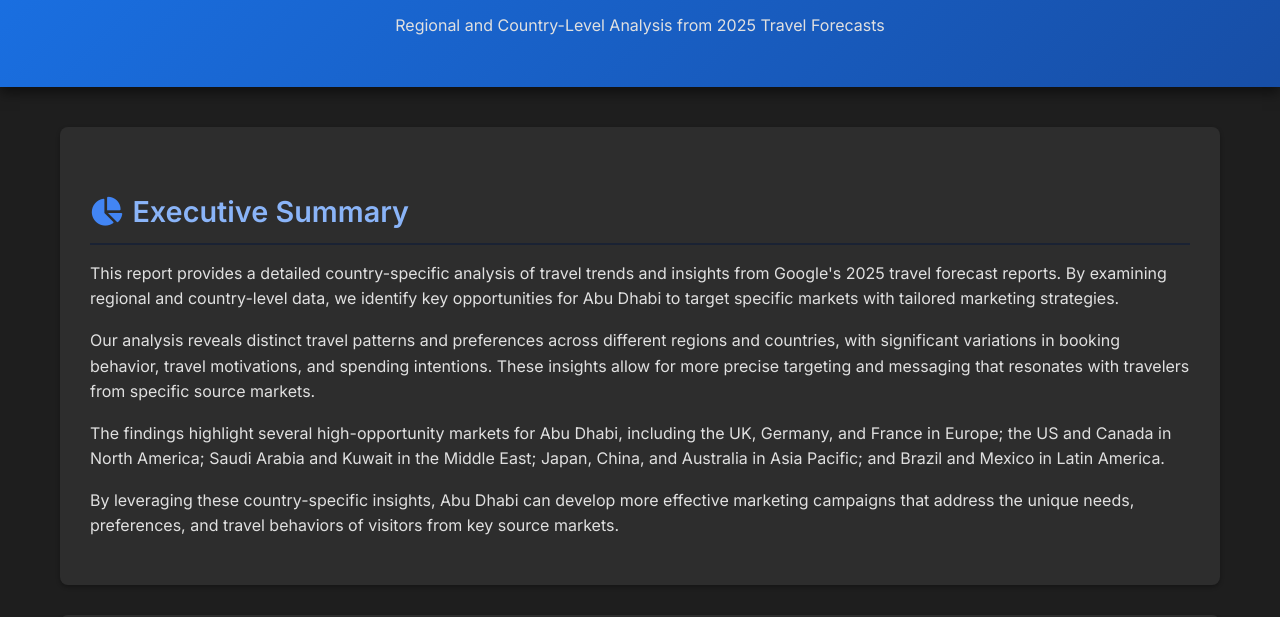
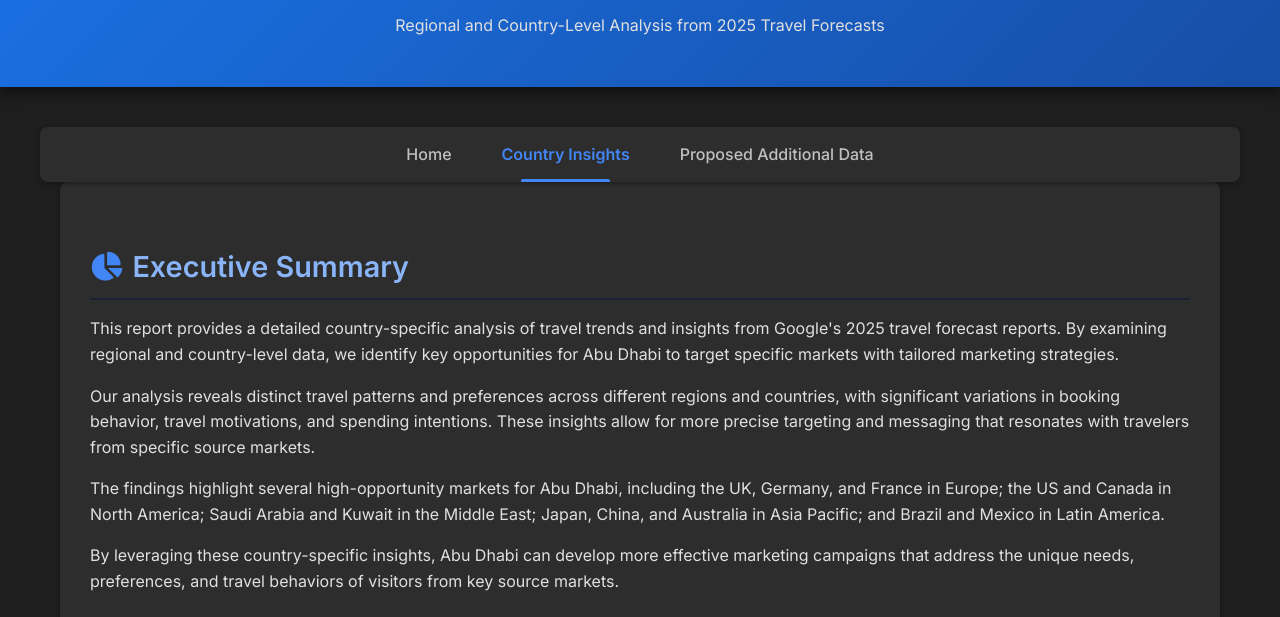
Before and after one commit to studiorns/GoogleCountryInsights, a plain HTML site: page index.html in a window 1280 px wide. Shown: the part 181-798 px from the top of the page. Drawn offline with Linux system fonts and the light colour scheme.

Commit message:
Add files via upload

```diff
--- a/index.html
+++ b/index.html
@@ -14,7 +14,8 @@
         @keyframes sonerBlip { 0%, 20%, 100% { opacity: 0; } 2%, 15% { opacity: 1; } 3% { transform: scale(1.2); } }
 
         /* SONER Logo styles */
-        .soner-logo { display: flex; align-items: center; color: white; font-family: 'Inter', sans-serif; font-size: 28px; font-weight: 300; }
+        .soner-logo { display: flex; align-items: center; color: white; font-family: 'Inter', sans-serif; font-size: 28px; font-weight: 300; transition: opacity 0.3s ease; }
+        .soner-logo:hover { opacity: 0.8; }
         .soner-radar { width: 24px; height: 24px; border-radius: 50%; border: 1px solid white; margin: 0 3px; position: relative; background-color: rgba(255, 255, 255, 0.05); overflow: hidden; }
         .soner-scanner { position: absolute; top: 0; left: 0; width: 100%; height: 100%; animation: sonerScan 4s linear infinite; transform-origin: center; }
         .soner-scanner::before { content: ''; position: absolute; top: 0; left: 50%; width: 50%; height: 50%; background: linear-gradient(90deg, rgba(255, 255, 255, 0), rgba(255, 255, 255, 0.4)); transform-origin: bottom left; clip-path: polygon(0 0, 100% 0, 0 100%); }
@@ -23,6 +24,81 @@
         .soner-blip:nth-child(1) { top: 25%; left: 30%; animation: sonerBlip 4s 1s infinite; }
         .soner-blip:nth-child(2) { top: 65%; left: 60%; animation: sonerBlip 4s 2.5s infinite; }
         .soner-tagline { color: white; font-size: 8px; text-transform: uppercase; font-weight: 500; letter-spacing: 0.5em; margin-left: 10px; opacity: 0.8; }
+
+        /* Navigation Menu Styles */
+        .nav-container {
+            background-color: var(--gray-200);
+            box-shadow: var(--shadow-sm);
+            margin-bottom: 30px;
+            border-radius: var(--radius);
+            position: relative;
+            z-index: 10;
+        }
+
+        .main-nav {
+            display: flex;
+            justify-content: center;
+            list-style: none;
+            padding: 0;
+            margin: 0;
+        }
+
+        .main-nav li {
+            margin: 0;
+            padding: 0;
+        }
+
+        .main-nav a {
+            display: block;
+            padding: 15px 25px;
+            color: var(--gray-700);
+            text-decoration: none;
+            font-weight: 500;
+            transition: all 0.3s ease;
+            position: relative;
+            text-align: center;
+        }
+
+        .main-nav a:hover {
+            color: var(--primary);
+            background-color: rgba(66, 133, 244, 0.05);
+        }
+
+        .main-nav a.active {
+            color: var(--primary);
+            font-weight: 600;
+        }
+
+        .main-nav a.active::after {
+            content: '';
+            position: absolute;
+            bottom: 0;
+            left: 25%;
+            width: 50%;
+            height: 3px;
+            background-color: var(--primary);
+            border-radius: 2px 2px 0 0;
+        }
+
+        @media (max-width: 768px) {
+            .main-nav {
+                flex-direction: column;
+            }
+
+            .main-nav a {
+                padding: 12px 15px;
+                text-align: left;
+                border-bottom: 1px solid var(--gray-300);
+            }
+
+            .main-nav a.active::after {
+                left: 0;
+                width: 4px;
+                height: 100%;
+                top: 0;
+                border-radius: 0 2px 2px 0;
+            }
+        }
 
         :root {
             --primary: #4285f4;
@@ -490,20 +566,30 @@
     <header>
         <div class="container">
             <div style="display: flex; justify-content: center; align-items: center; margin-bottom: 15px;">
-                <div class="soner-logo">
+                <a href="https://studiorns.github.io/DCTMarketAnalysisRepository/" class="soner-logo" style="text-decoration: none;">
                     S<div class="soner-radar">
                         <div class="soner-scanner"></div>
                         <div class="soner-blip"></div>
                         <div class="soner-blip"></div>
                     </div>NER
                     <span class="soner-tagline">Visual Intelligence</span>
-                </div>
+                </a>
             </div>
             <h1>Country-Specific Travel Insights</h1>
             <h2 style="font-size: 1.3rem; margin-top: 5px; font-weight: 500; border-bottom: none; padding-bottom: 0; color: white;">Department of Culture and Tourism - Abu Dhabi</h2>
             <p>Regional and Country-Level Analysis from 2025 Travel Forecasts</p>
         </div>
     </header>
+
+    <div class="container nav-container">
+        <nav>
+            <ul class="main-nav">
+                <li><a href="https://studiorns.github.io/GoogleTravelInsights/">Home</a></li>
+                <li><a href="https://studiorns.github.io/GoogleCountryInsights/" class="active">Country Insights</a></li>
+                <li><a href="https://studiorns.github.io/GoogleAdditionalData/">Proposed Additional Data</a></li>
+            </ul>
+        </nav>
+    </div>
 
     <div class="container">
         <!-- EXECUTIVE SUMMARY SECTION -->
```
